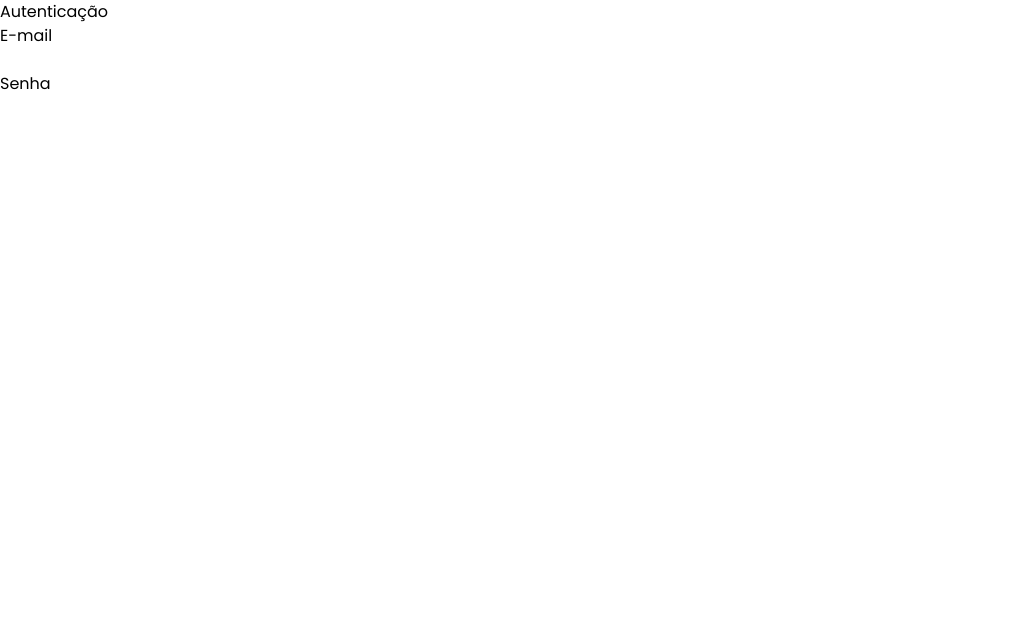
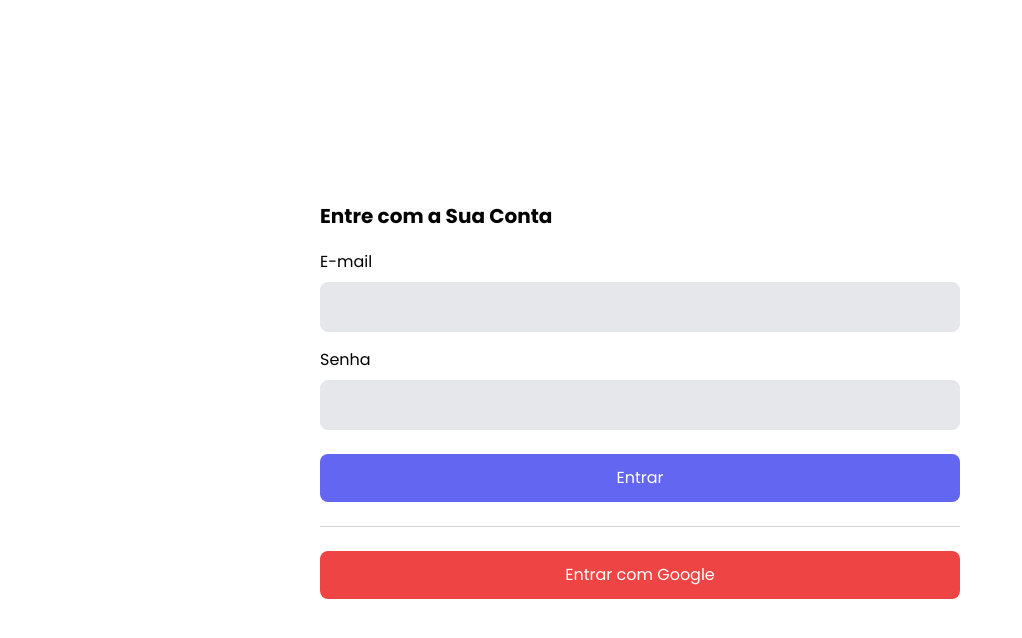
Before and after one commit to Wellington-Henrique/admin-template-nextjs-typescript, a Next.js app: page /autenticacao in a window 1280 px wide. Shown: the top 638 px of the page, without its empty margins (0-1022 px from the left). Built offline with nearby package versions, Linux system fonts and the light colour scheme.

Commit message:
180. Tela Autenticação #2

```diff
--- a/src/components/auth/AuthInput.tsx
+++ b/src/components/auth/AuthInput.tsx
@@ -10,17 +10,20 @@
 }
 
 export function AuthInput(props: AuthInputProps) {
-
-
     return (
     !props.naoRenderizarQuando &&
-    <div className='flex flex-col'>
+    <div className='flex flex-col mt-4'>
         <label>{props.label}</label>
         <input
             type={props.tipo ?? 'text'}
             value={props.valor}
             onChange={e => props?.valorMudou(e.target.value)}
             required={props.obrigatorio}
+            className={`
+                px-4 py-3 rounded-lg bg-gray-200 mt-2
+                border focus:border-blue-500 focus:bg-white
+                focus:outline-none
+            `}
         />
     </div>
   )
--- a/src/pages/autenticacao.tsx
+++ b/src/pages/autenticacao.tsx
@@ -6,9 +6,23 @@
     const [email, setEmail] = useState('');
     const [senha, setSenha] = useState('');
 
+    function submeter() {
+        if (modo === 'login') {
+            console.log('login')
+        } else {
+            console.log('cadastrar')
+        }
+    }
+
     return (
-        <div>
-            <h1>Autenticação</h1>
+        <div className="flex flex-col h-screen items-center justify-center">
+            <div className="w-1/2">
+                <h1 className={`
+                    text-xl font-bold mb-5
+                `}>{modo === 'login' ?
+                    'Entre com a Sua Conta'
+                    : 'Cadastre-se na Plataforma'}
+                </h1>
                 <AuthInput
                     label='E-mail'
                     valor={email}
@@ -22,6 +36,23 @@
                     valorMudou={setSenha}
                     obrigatorio
                 />
+
+                <button onClick={submeter} className={`
+                    w-full bg-indigo-500 hover:bg-indigo-400
+                    text-white rounded-lg px-4 py-3 mt-6
+                `}>
+                    {modo === 'login' ? 'Entrar' : 'Cadastrar'}
+                </button>
+
+                <hr className="my-6 border-gray-300 w-full"/>
+
+                <button onClick={submeter} className={`
+                    w-full bg-red-500 hover:bg-red-400
+                    text-white rounded-lg px-4 py-3
+                `}>
+                    Entrar com Google
+                </button>
+            </div>
         </div>
     )
 }
```
Lines whose indentation alone changed are shown as unchanged.
